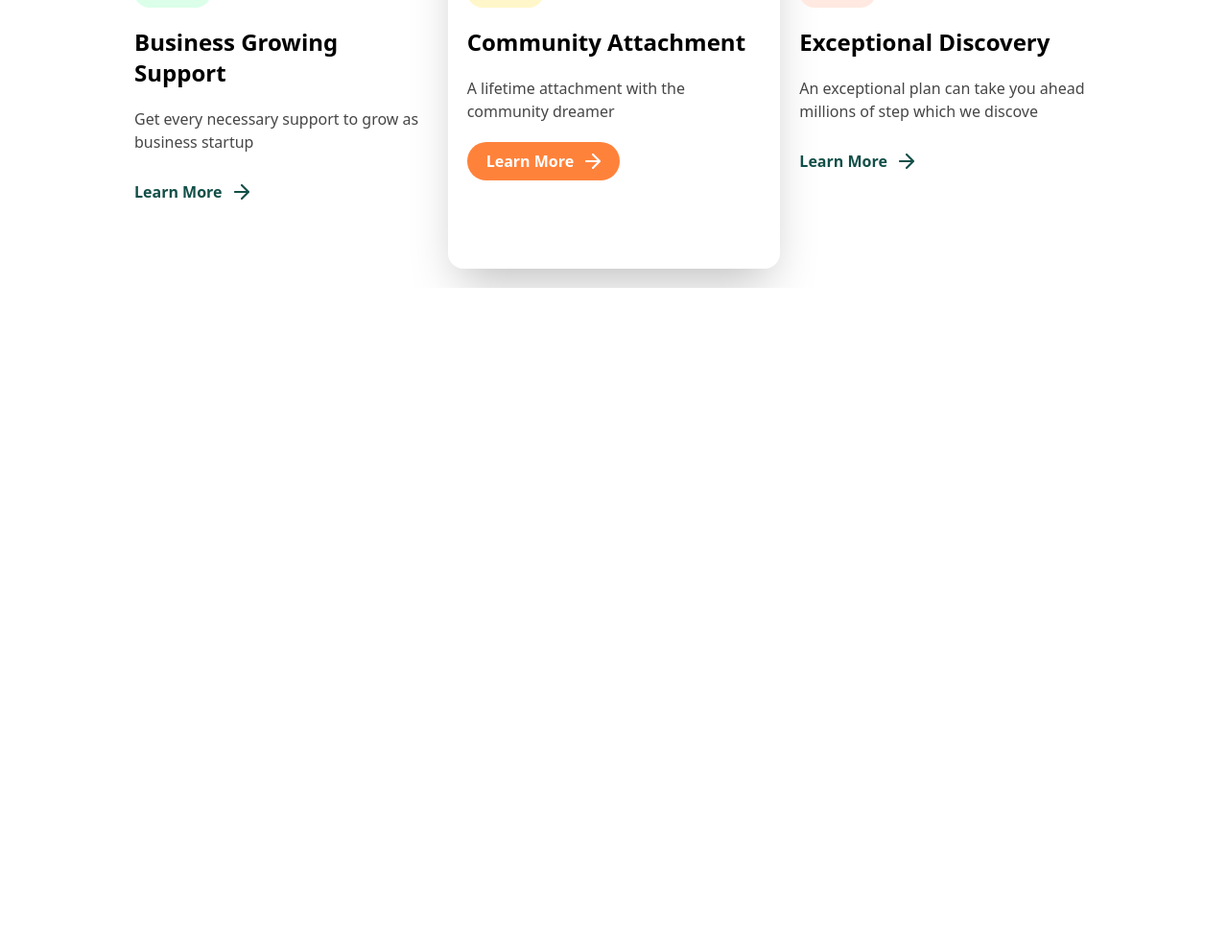
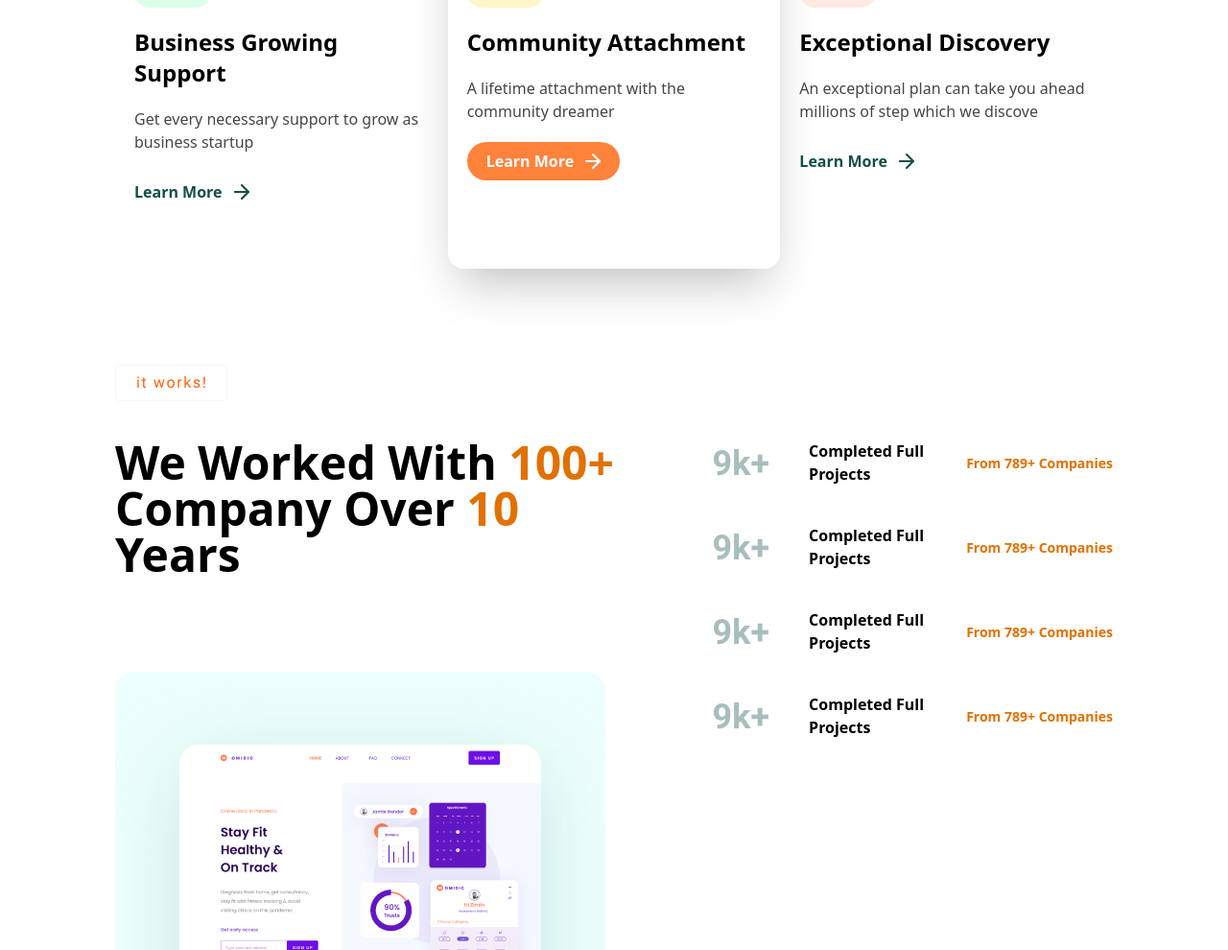
Before and after one commit to Mustafoqulova-Sabrina/git-lesson14, a website: page src/index.html in a window 1280 px wide. Shown: the part 1810-2800 px from the top of the page at 96% size. Before the commit the page ends 2110 px from the top, so only its background shows below. Drawn offline with Linux system fonts and the light colour scheme.

Commit message:
end section3

```diff
--- a/src/index.html
+++ b/src/index.html
@@ -101,7 +101,49 @@
                 <img src="./Group 197.png" alt="">
             </button>
         </div>
+    </div>
+    </div>
+    <div class="p-5 py-20 md:px-30 ">
+        <img src="./Group 4 (2).png" alt="">
+        <div class="flex flex-wrap justify-between gap-10 mt-10">
+            <p class="w-[100%] md:w-[50%] font-bold  text-5xl">We Worked With <span class="text-amber-600">100+</span> Company Over <span class="text-amber-600">10</span>  Years</p>
 
+        <div class="w-[100%] md:w-[40%]">
+            <div class="flex justify-between mb-10 items-center">
+                <img src="./9k+.png" alt="">
+                <p class="w-[122px] font-bold">Completed Full Projects</p>
+                <p class="text-amber-600 font-bold text-[14px]">From 789+ Companies</p>
+            </div>
+            <div class="flex justify-between mb-10 items-center">
+                <img src="./9k+.png" alt="">
+                <p class="w-[122px] font-bold">Completed Full Projects</p>
+                <p class="text-amber-600 font-bold text-[14px]">From 789+ Companies</p>
+            </div>
+            <div class="flex justify-between mb-10 items-center">
+                <img src="./9k+.png" alt="">
+                <p class="w-[122px] font-bold">Completed Full Projects</p>
+                <p class="text-amber-600 font-bold text-[14px]">From 789+ Companies</p>
+            </div>
+            <div class="flex justify-between mb-10 items-center">
+                <img src="./9k+.png" alt="">
+                <p class="w-[122px] font-bold">Completed Full Projects</p>
+                <p class="text-amber-600 font-bold text-[14px]">From 789+ Companies</p>
+            </div>
+        </div>
+        <div class="md:mt-[-150px]" >
+        <img src="./Group 203 (1).png" alt="">
+        <p class="text-2xl font-bold mt-5">JobHub Job Finding Website </p>
+        <p class="w-[100%] md:w-[511px] py-5">This website has become one of the best ux interface  for users with an beautiful ui and also lucrative fot upcoming startups in the sectors</p>
+        <button class="flex bg-[#FF823B] text-white gap-3 my-5 py-2 px-5 items-center rounded-3xl">
+            <p class="font-bold">View More Work </p>
+            <img src="./Group 198.png" alt="">
+        </button>
+    </div>
+    <div>
+        <img src="./Group 204.png" alt="">
+        <p class="text-2xl font-bold mt-5">JCENT - Payment App Landing Website </p>
+        <p class="w-[100%] md:w-[511px] py-5">This website has become one of the best ux interface for users with an beautiful ui and also lucrative fot upcoming startups in the sectors</p>
+        </div>
     </div>
     </div>
 
```
Also changed, not shown: src/9k+.png (added), src/Group 203 (1).png (added), src/Group 204.png (added), src/output.css.
